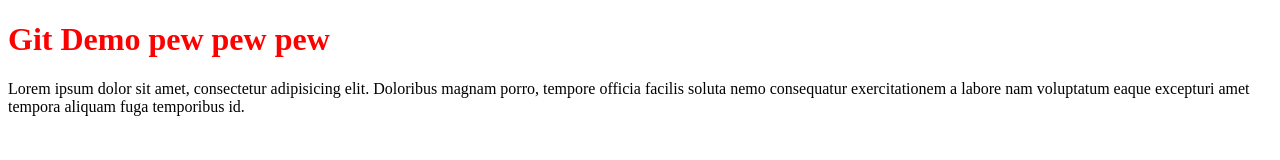
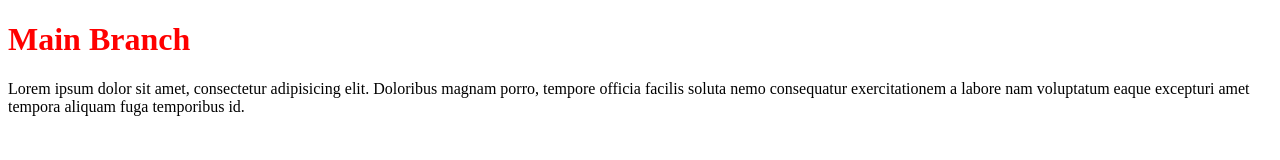
Before and after one commit to Dzoni78/git_Demo, a plain HTML site: page index.html in a window 1280 px wide. Drawn offline with Linux system fonts and the light colour scheme.

Commit message:
Title updated

```diff
--- a/index.html
+++ b/index.html
@@ -7,7 +7,7 @@
     <link rel="stylesheet" href="styles.css">
 </head>
 <body>
-   <h1>Git Demo pew pew pew</h1>
+   <h1>Main Branch</h1>
    <p> Lorem ipsum dolor sit amet, consectetur adipisicing elit. Doloribus magnam porro, tempore officia facilis soluta nemo consequatur exercitationem a labore nam voluptatum eaque excepturi amet tempora aliquam fuga temporibus id.</p>
 </body>
 </html>
```
